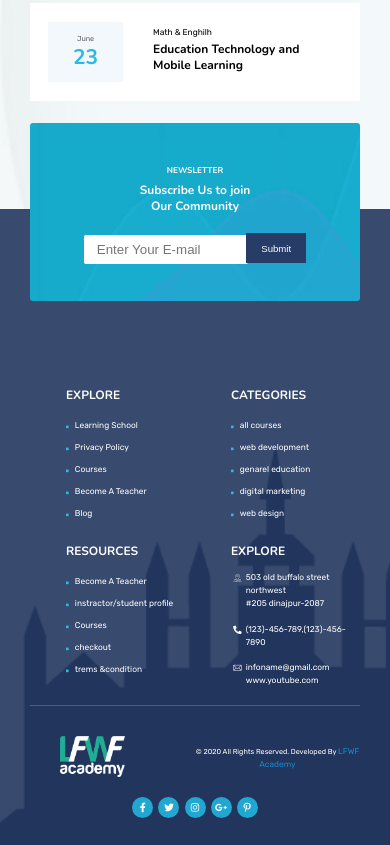
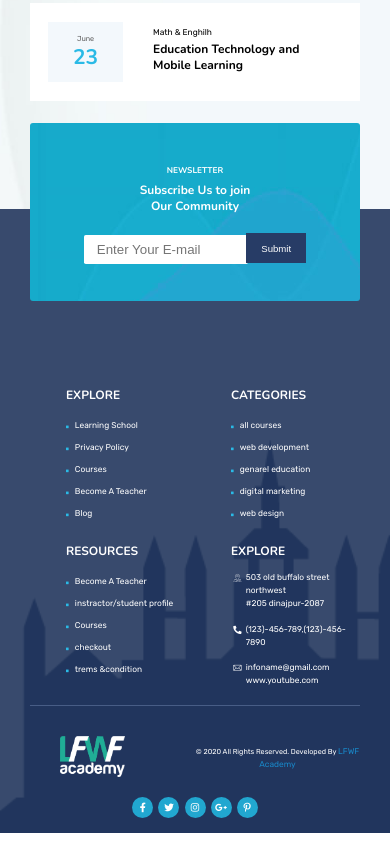
Before and after one commit to rifattono/exam-1-c, a plain HTML site: page index.html in a window 390 px wide. Shown: the part 8268-9113 px from the top of the page. Drawn offline with nearby package versions, Linux system fonts and the light colour scheme; files whose address does not match are found by name.

Commit message:
Update responsive.css

```diff
--- a/responsive.css
+++ b/responsive.css
@@ -488,7 +488,7 @@
     }
     .fotter_section {
 
-        height: 106rem;
+        height: 104rem;
 
     }
     .rr{
```
